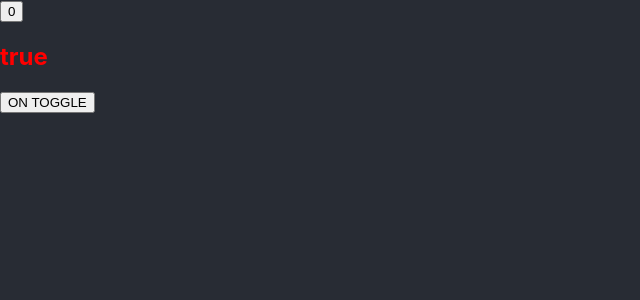
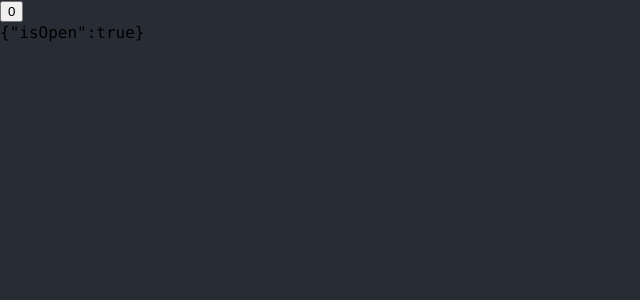
Before and after one commit to PawaOx4th/learn-react-pattern, a React (Vite) app: page / in a window 1280 px wide. Shown: the top 300 px of the page, without its empty margins (0-640 px from the left). Built offline with nearby package versions, Linux system fonts and the light colour scheme.

Commit message:
feat: ✨ Change format code for used

```diff
--- a/src/App.tsx
+++ b/src/App.tsx
@@ -1,24 +1,19 @@
-import { memo, useState } from "react"
+import React, { memo, PropsWithChildren, useState } from "react"
 
 type ToggleProps = { isOpen: boolean; toggle: () => void }
 
 function ToggleComponent({
-  render
+  children
 }: {
-  render: (props: ToggleProps) => JSX.Element
+  children: (props: ToggleProps) => JSX.Element
 }) {
   const [isToggle, setIsToggle] = useState(true)
   const onToggle = () => {
     setIsToggle((isToggle) => !isToggle)
   }
-  console.warn("App is renderer")
-  return render({
-    isOpen: isToggle,
-    toggle: onToggle
-  })
+
+  return children({ isOpen: isToggle, toggle: onToggle })
 }
-
-const WrapperToggle = memo(ToggleComponent)
 
 function App() {
   const [counter, setCounter] = useState(0)
@@ -34,21 +29,13 @@ function App() {
       <button onClick={() => setCounter((latestValue) => latestValue + 1)}>
         {counter}
       </button>
-      <WrapperToggle
-        render={({ isOpen, toggle }) => {
-          return (
-            <>
-              <h2
-                style={{
-                  color: "red"
-                }}>
-                {JSON.stringify(isOpen)}
-              </h2>
-              <button onClick={() => toggle()}>ON TOGGLE</button>
-            </>
-          )
-        }}
-      />
+      <ToggleComponent>
+        {(params) => (
+          <div>
+            <code>{JSON.stringify(params)}</code>
+          </div>
+        )}
+      </ToggleComponent>
     </div>
   )
 }
```
